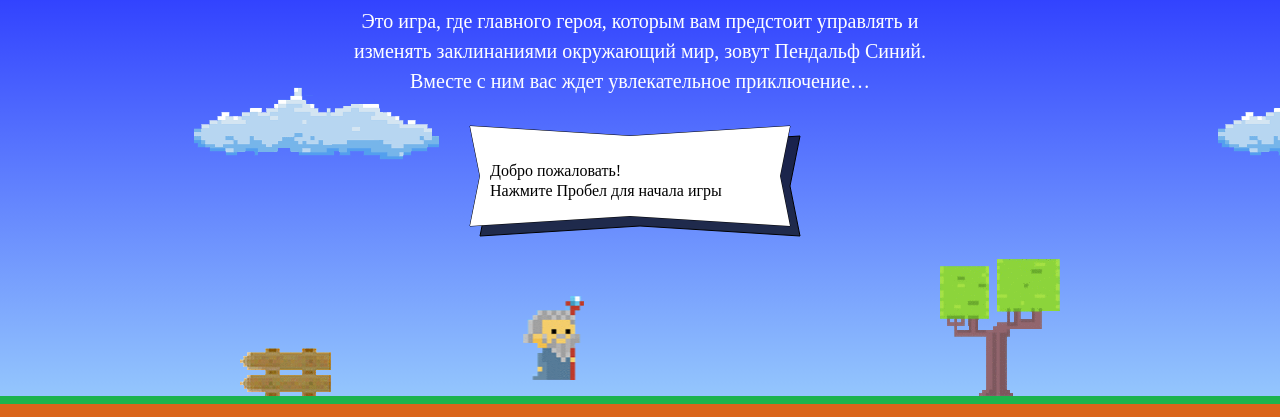
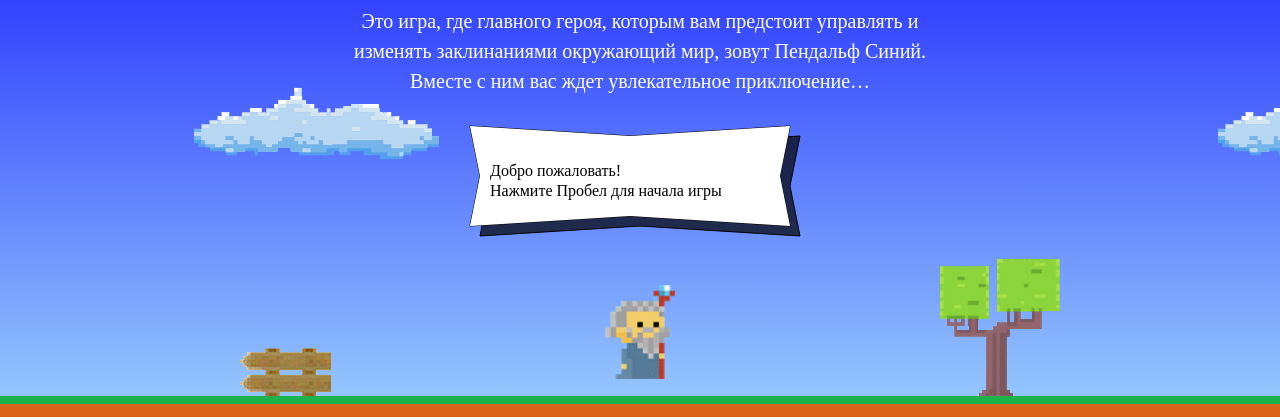
Before and after one commit to Beilor-dev/1079599-code-and-magick-19, a website: page index.html in a window 1280 px wide. Shown: the part 203-620 px from the top of the page. Drawn offline with Linux system fonts and the light colour scheme; a web font is replaced by a local one.

Commit message:
cam module1-task2

```diff
--- a/index.html
+++ b/index.html
@@ -180,7 +180,7 @@
     <p class="setup-similar-label">Петр Петров</p>
   </div>
 </template>
-<script type="js/script.js"></script>
+<script src="js/script.js"></script>
 <script src="js/game.js"></script>
 
 </body>
--- a/js/script.js
+++ b/js/script.js
@@ -1,6 +1,6 @@
 var fireballSize = 22;
 
-var getFireballSpeed = function(left) {
+var getFireballSpeed = function (left) {
    if (true===left) {
     return 5;
      } else {
@@ -11,4 +11,19 @@ var getFireballSpeed = function(left) {
 var wizardSpeed = 3;
 var wizardWidth = 70;
 
-var getWizardHeight = function() {}
+var calcWizardHeight = 1.337 * wizardWidth;
+
+var getWizardHeight = function (wizardWidth) {
+    var calcWizardHeight = 1.337 * wizardWidth;
+    return calcWizardHeight;
+  },
+
+  getWizardX = function(width) {
+    return (width-wizardWidth) / 2;
+  },
+
+  getWizardY = function(height) {
+    return  height * 0.63;
+  }
+
+var WizardHeight = getWizardHeight (wizardWidth);
```
